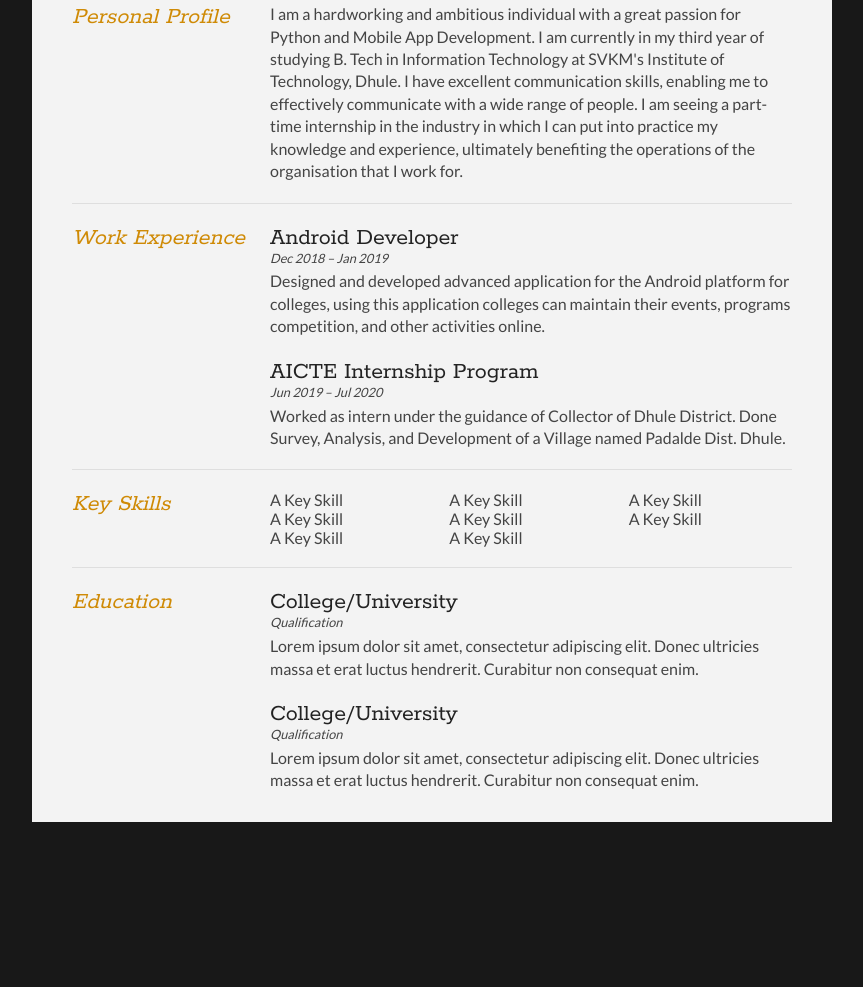
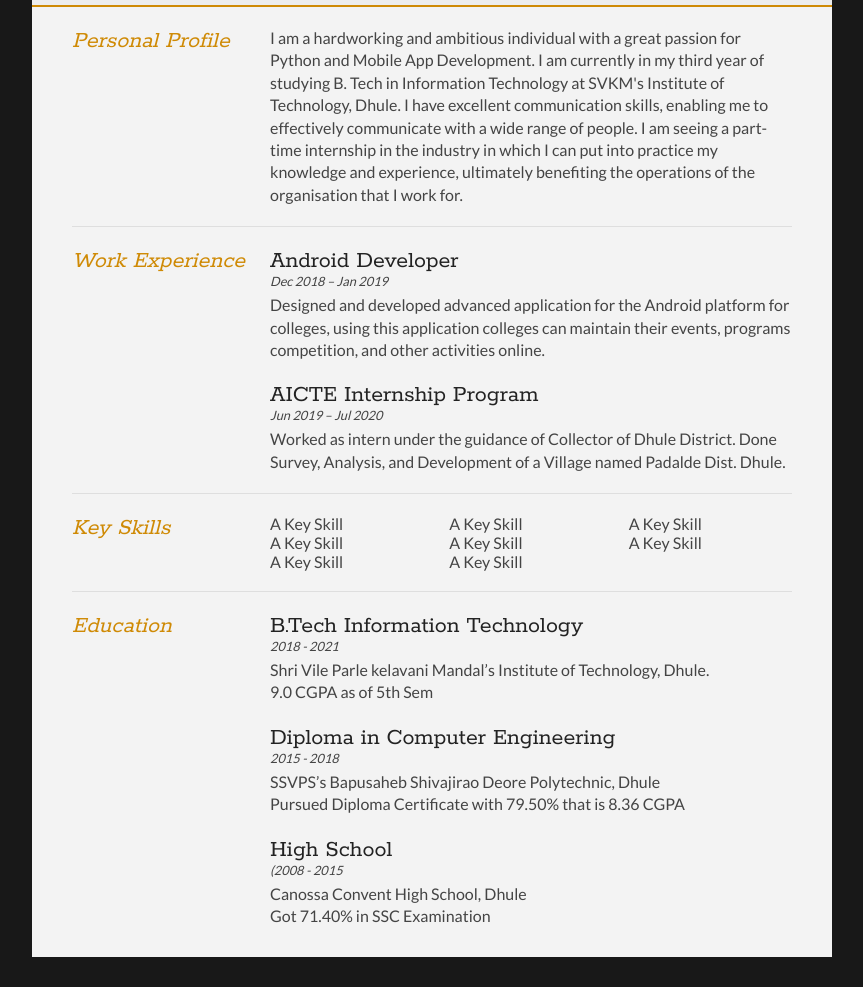
Before and after one commit to aliarslanansari/resume, a plain HTML site: page index.html in a window 1280 px wide. Shown: the part 193-1180 px from the top of the page, without its empty margins (208-1071 px from the left). Before the commit the page ends 1045 px from the top, so only its background shows below. Drawn offline with Linux system fonts and the light colour scheme.

Commit message:
updated some information

```diff
--- a/index.html
+++ b/index.html
@@ -28,7 +28,7 @@
 
 		<div id="contactDetails" class="quickFade delayFour">
 			<ul>
-				<li>e: <a href="mailto:aliarslan1620@gmail.com" target="_blank">joe@bloggs.com</a></li>
+				<li>e: <a href="mailto:aliarslan1620@gmail.com" target="_blank">aliarslan1620@gmail.com</a></li>
 				<li>m: 9423424553</li>
 			</ul>
 		</div>
@@ -100,15 +100,22 @@
 
 			<div class="sectionContent">
 				<article>
-					<h2>College/University</h2>
-					<p class="subDetails">Qualification</p>
-					<p>Lorem ipsum dolor sit amet, consectetur adipiscing elit. Donec ultricies massa et erat luctus hendrerit. Curabitur non consequat enim.</p>
+					<h2>B.Tech Information Technology</h2>
+					<p class="subDetails">2018 - 2021</p>
+					<p>Shri Vile Parle kelavani Mandal’s Institute of Technology, Dhule.<br>9.0 CGPA as of 5th Sem</p>
 				</article>
 
 				<article>
-					<h2>College/University</h2>
-					<p class="subDetails">Qualification</p>
-					<p>Lorem ipsum dolor sit amet, consectetur adipiscing elit. Donec ultricies massa et erat luctus hendrerit. Curabitur non consequat enim.</p>
+					<h2>Diploma in Computer Engineering</h2>
+					<p class="subDetails">2015 - 2018</p>
+					<p>SSVPS’s Bapusaheb Shivajirao Deore Polytechnic, Dhule<br>
+Pursued Diploma Certificate with 79.50% that is 8.36 CGPA</p>
+				</article>
+				<article>
+					<h2>High School</h2>
+					<p class="subDetails">(2008 - 2015</p>
+					<p>Canossa Convent High School, Dhule<br>
+Got 71.40% in SSC Examination</p>
 				</article>
 			</div>
 			<div class="clear"></div>
```
